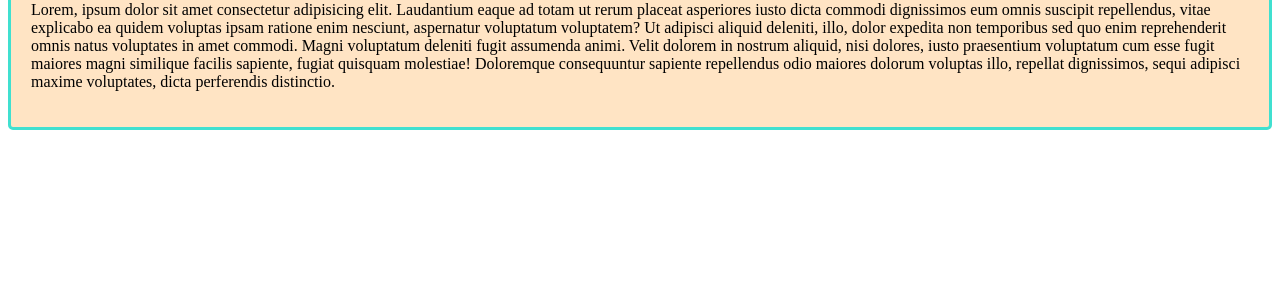
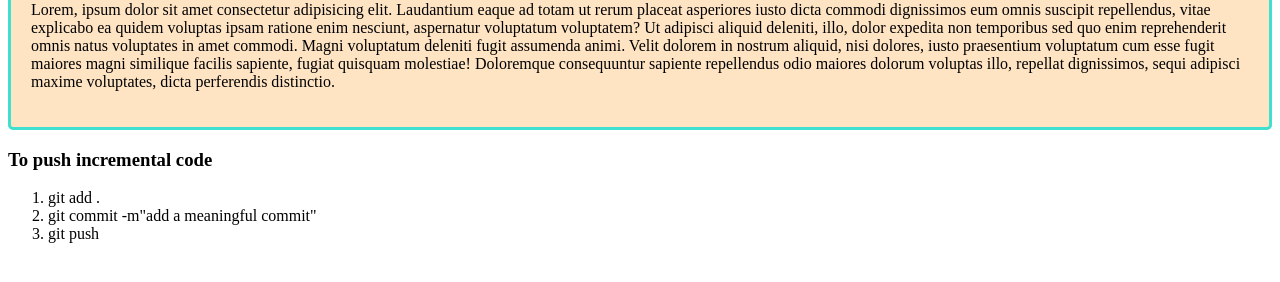
Before and after one commit to faridul22/git_github_version_control, a plain HTML site: page index.html in a window 1280 px wide. Shown: the part 110-392 px from the top of the page. Drawn offline with Linux system fonts and the light colour scheme.

Commit message:
incremental added

```diff
--- a/index.html
+++ b/index.html
@@ -19,7 +19,17 @@
             voluptatum cum esse fugit maiores magni similique facilis sapiente, fugiat quisquam molestiae! Doloremque
             consequuntur sapiente repellendus odio maiores dolorum voluptas illo, repellat dignissimos, sequi adipisci
             maxime voluptates, dicta perferendis distinctio.</p>
+
     </div>
+    <div>
+        <h3>To push incremental code</h3>
+        <ol>
+            <li>git add .</li>
+            <li>git commit -m"add a meaningful commit"</li>
+            <li>git push</li>
+        </ol>
+    </div>
+
 </body>
 
 </html>
```
